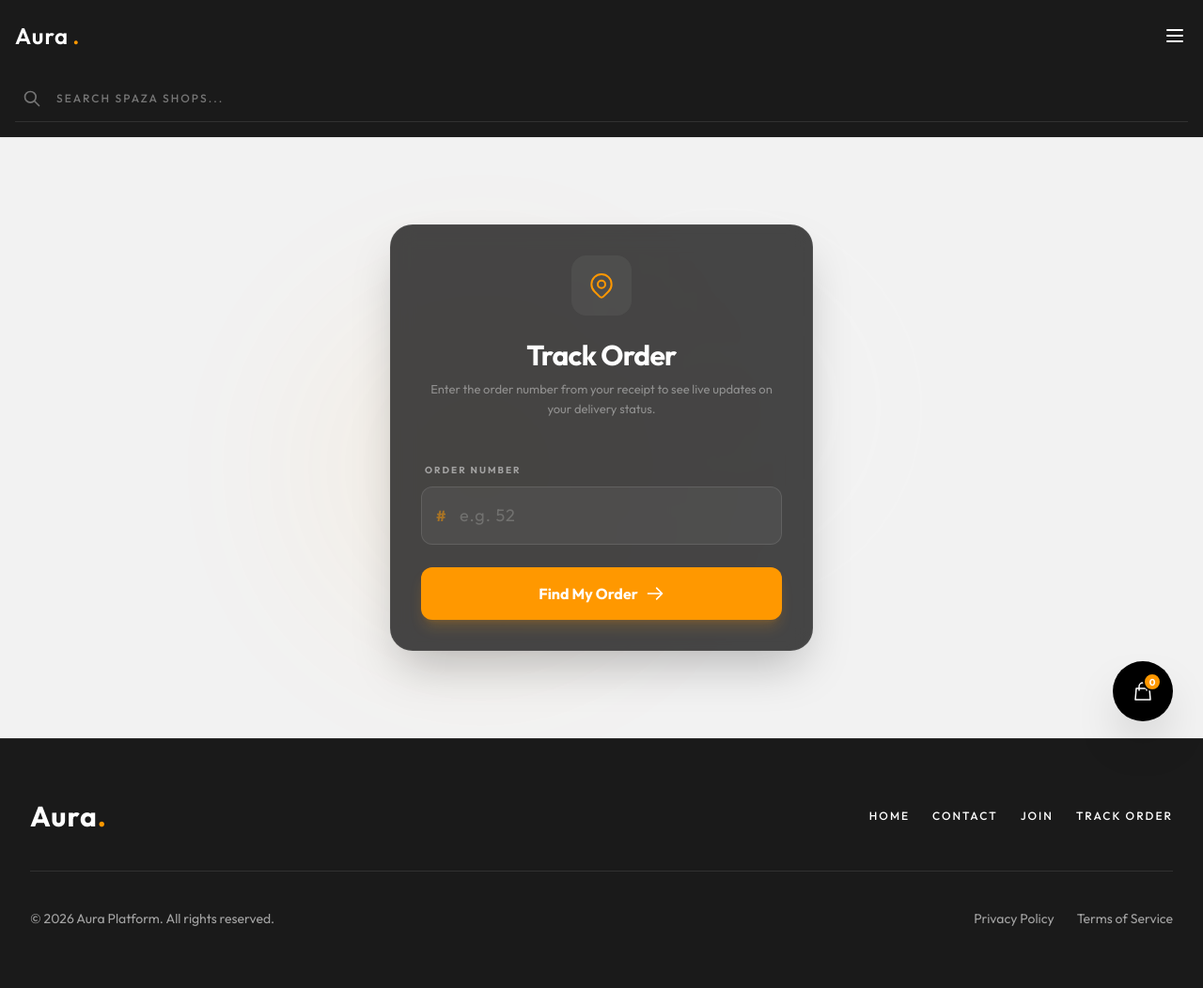
After one commit to thulanesigasa/Aura, a Flask app: page /track in a window 1280 px wide. The commit adds this page. Shown: the whole page at 94% size. Run offline with Flask 3, Linux system fonts and the light colour scheme; some libraries are stand-ins or nearby versions.

Commit message:
Split Admin Drawer into Pending vs History, add Client Order Tracking page

```diff
--- a/app/routes.py
+++ b/app/routes.py
@@ -205,6 +205,21 @@ def order_success(order_id):
     order = Order.query.get_or_404(order_id)
     return render_template("order_status.html", order=order)
 
+@bp.route("/track", methods=["GET", "POST"])
+def track_order():
+    """Client-facing order tracking."""
+    if request.method == "POST":
+        order_id = request.form.get("order_id")
+        if order_id and order_id.isdigit():
+            order = Order.query.get(order_id)
+            if order:
+                return redirect(url_for("main.order_success", order_id=order.id))
+            flash("Order not found. Please check the number and try again.", "danger")
+        else:
+            flash("Please enter a valid Order ID.", "danger")
+
+    return render_template("track_order.html")
+
 
 # ── Admin endpoints ──────────────────────────────────────────────────────────
 
@@ -400,8 +415,10 @@ def admin_dashboard():
     """Manage shop profile/inventory."""
     shop = Shop.query.get(current_user.shop_id)
     products = _fetch_products_for_shop(shop.id, include_archived=True)
-    orders = Order.query.filter_by(shop_id=shop.id).order_by(Order.created_at.desc()).all()
-    return render_template("admin.html", shop=shop, products=products, orders=orders)
+    all_orders = Order.query.filter_by(shop_id=shop.id).order_by(Order.created_at.desc()).all()
+    pending_orders = [o for o in all_orders if o.status == 'pending']
+    past_orders = [o for o in all_orders if o.status != 'pending']
+    return render_template("admin.html", shop=shop, products=products, pending_orders=pending_orders, past_orders=past_orders)
 
 
 @bp.route("/admin/update-hours", methods=["POST"])
--- a/app/templates/base.html
+++ b/app/templates/base.html
@@ -105,6 +105,8 @@
                     Us</a>
                 <a href="/join" class="text-xl font-bold text-mil-light hover:text-mil-accent transition-colors">List
                     Your Spaza</a>
+                <a href="/track" class="text-xl font-bold text-mil-light hover:text-mil-accent transition-colors">Track
+                    Order</a>
                 <a href="/contact"
                     class="text-xl font-bold text-mil-light hover:text-mil-accent transition-colors">Contact</a>
             </nav>
@@ -129,6 +131,7 @@
                     <a href="/" class="hover:text-mil-accent transition-colors">Home</a>
                     <a href="/contact" class="hover:text-mil-accent transition-colors">Contact</a>
                     <a href="/join" class="hover:text-mil-accent transition-colors">Join</a>
+                    <a href="/track" class="hover:text-mil-accent transition-colors">Track Order</a>
                 </div>
             </div>
 
--- /dev/null
+++ b/app/templates/track_order.html
@@ -0,0 +1,82 @@
+{% extends "base.html" %}
+
+{% block title %}Track Your Order | Aura{% endblock %}
+
+{% block content %}
+<section class="min-h-[80vh] flex flex-col items-center justify-center p-6 relative">
+    <!-- Subtle Background Elements -->
+    <div
+        class="absolute top-1/4 left-1/4 w-96 h-96 bg-mil-accent opacity-5 rounded-full blur-[100px] pointer-events-none">
+    </div>
+    <div
+        class="absolute bottom-1/4 right-1/4 w-96 h-96 bg-white opacity-[0.02] rounded-full blur-[100px] pointer-events-none">
+    </div>
+
+    <div class="w-full max-w-[450px] relative z-10">
+        <!-- Main Card -->
+        <div
+            class="bg-[rgba(26,26,26,0.8)] backdrop-blur-md rounded-3xl p-8 shadow-2xl border border-[rgba(255,255,255,0.05)]">
+
+            <div class="text-center mb-10">
+                <div
+                    class="inline-flex items-center justify-center w-16 h-16 rounded-2xl bg-white/5 text-mil-accent mb-6">
+                    <svg class="w-8 h-8" fill="none" stroke="currentColor" viewBox="0 0 24 24">
+                        <path stroke-linecap="round" stroke-linejoin="round" stroke-width="1.5"
+                            d="M17.657 16.657L13.414 20.9a1.998 1.998 0 01-2.827 0l-4.244-4.243a8 8 0 1111.314 0z">
+                        </path>
+                        <path stroke-linecap="round" stroke-linejoin="round" stroke-width="1.5"
+                            d="M15 11a3 3 0 11-6 0 3 3 0 016 0z"></path>
+                    </svg>
+                </div>
+                <h1 class="text-3xl font-bold text-mil-light tracking-tight mb-2">Track Order</h1>
+                <p class="text-white/40 text-[13px] leading-relaxed">
+                    Enter the order number from your receipt to see live updates on your delivery status.
+                </p>
+            </div>
+
+            {% with messages = get_flashed_messages(with_categories=true) %}
+            {% if messages %}
+            {% for category, message in messages %}
+            <div class="mb-6 px-4 py-3 rounded-xl flex items-center gap-3 backdrop-blur-sm shadow-inner transition-all transform duration-300
+                            {% if category == 'success' %} bg-green-500/10 border border-green-500/20 text-green-400
+                            {% elif category == 'danger' %} bg-red-500/10 border border-red-500/20 text-red-400
+                            {% else %} bg-white/5 border border-white/10 text-white/70 {% endif %}">
+                <span class="text-sm font-medium tracking-[0.5px]">{{ message }}</span>
+            </div>
+            {% endfor %}
+            {% endif %}
+            {% endwith %}
+
+            <form action="{{ url_for('main.track_order') }}" method="POST" class="space-y-6">
+                <!-- CSRF Token (assuming Flask-WTF is global, or standard field) -->
+                {% if csrf_token %}
+                <input type="hidden" name="csrf_token" value="{{ csrf_token() }}" />
+                {% endif %}
+
+                <div class="space-y-2">
+                    <label for="order_id"
+                        class="text-[10px] font-bold text-white/50 uppercase tracking-[2px] ml-1">Order Number</label>
+                    <div class="relative">
+                        <span
+                            class="absolute left-4 top-1/2 -translate-y-1/2 font-bold text-mil-accent opacity-50">#</span>
+                        <input type="text" id="order_id" name="order_id" required inputmode="numeric" pattern="[0-9]*"
+                            placeholder="e.g. 52"
+                            class="w-full bg-white/5 border border-white/10 rounded-xl py-4 pl-10 pr-4 text-white text-lg font-bold tracking-wider focus:outline-none focus:border-mil-accent focus:bg-white/10 transition-all placeholder:text-white/20 placeholder:font-normal">
+                    </div>
+                </div>
+
+                <button type="submit"
+                    class="w-full bg-mil-accent hover:bg-orange-600 text-white font-bold py-4 px-6 rounded-xl shadow-lg shadow-mil-accent/20 hover:shadow-mil-accent/40 active:scale-[0.98] transition-all flex items-center justify-center gap-2">
+                    <span>Find My Order</span>
+                    <svg class="w-5 h-5 transition-transform group-hover:translate-x-1" fill="none"
+                        stroke="currentColor" viewBox="0 0 24 24">
+                        <path stroke-linecap="round" stroke-linejoin="round" stroke-width="2"
+                            d="M14 5l7 7m0 0l-7 7m7-7H3" />
+                    </svg>
+                </button>
+            </form>
+
+        </div>
+    </div>
+</section>
+{% endblock %}
```
Also changed, not shown: app/templates/admin.html (+66 -15 lines).
